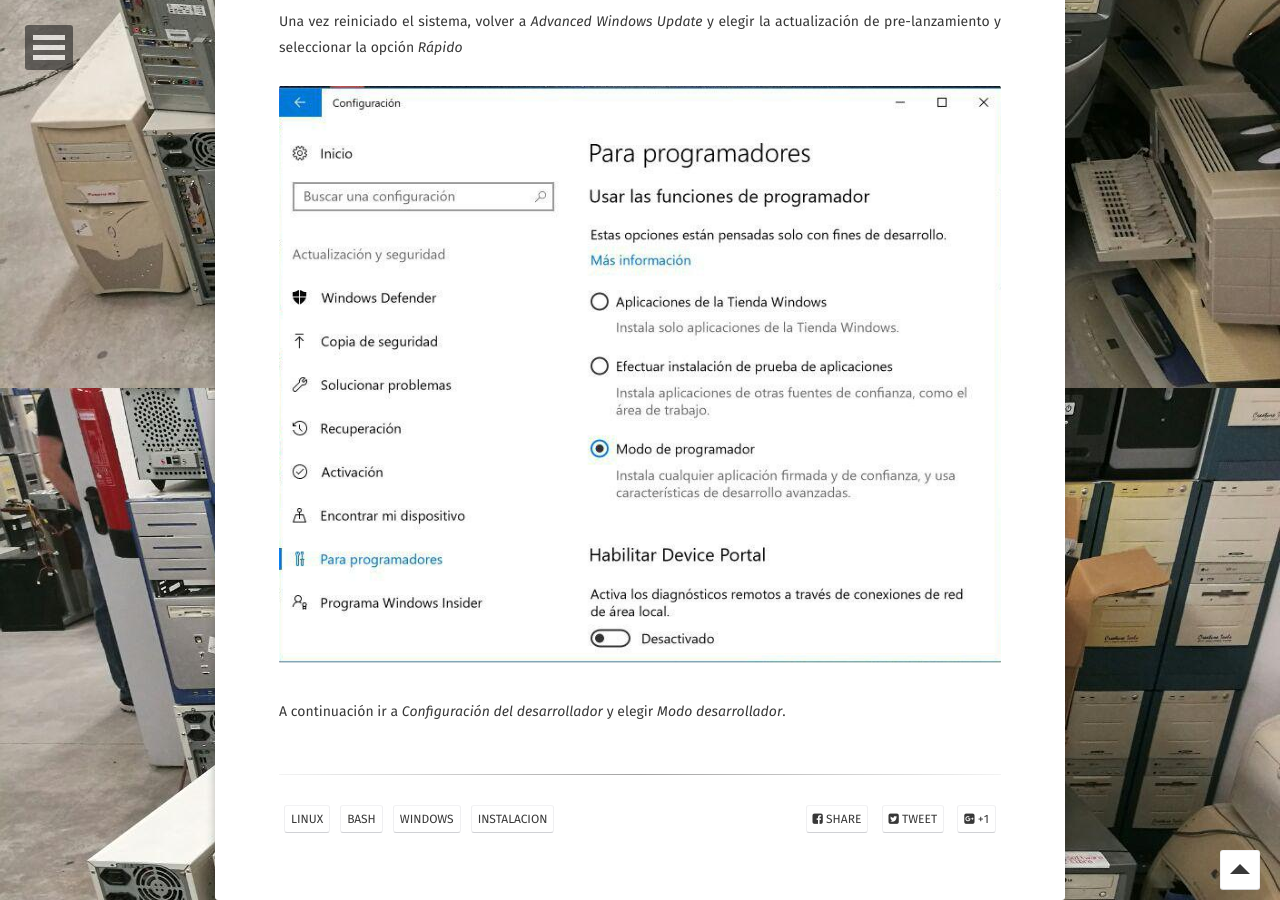
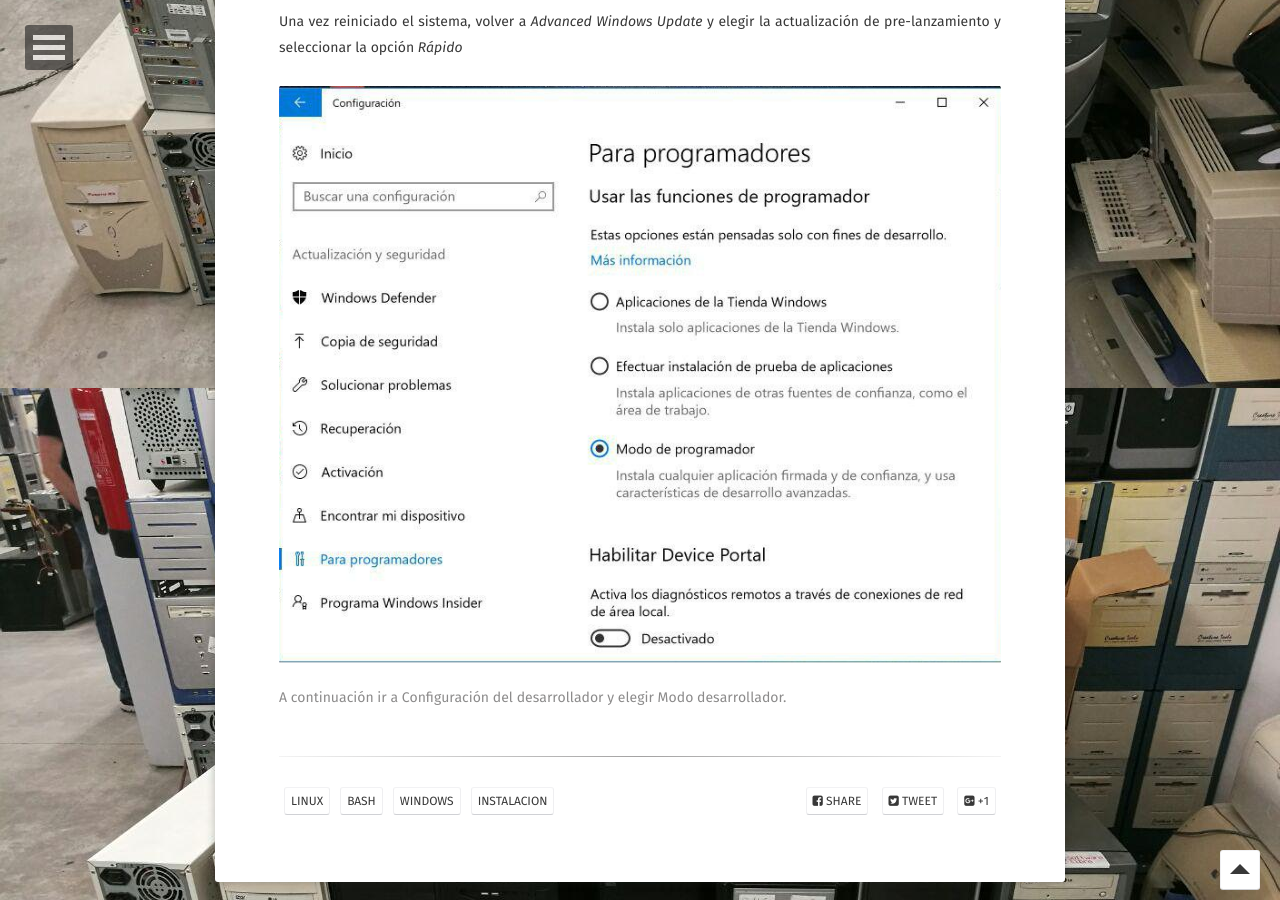
Before and after one commit to Makova/MakovaLibre, a Jekyll site: the page built from _posts/2017-04-02-instalar-bash-linux.md, in a window 1280 px wide and 900 px high, scrolled down 572 px. Built offline with Jekyll 4.4.1, drawn with Linux system fonts in a browser that asks for light colours; some web fonts are replaced; part of the change alters nothing that is shown.

Commit message:
imposible que no se pueda en markdown

```diff
--- a/_posts/2017-04-02-instalar-bash-linux.md
+++ b/_posts/2017-04-02-instalar-bash-linux.md
@@ -18,7 +18,9 @@ Después de esto, comenzamos.
 Lo primero es activar o unirse al programa *Insider Build* para tener acceso a funciones de pre-lanzamiento. Abrimos *Configuración de actualizaciones* y vamos a *Opciones Avanzadas*  Siguiendo las instrucciones no unimos al programa *Insider Build* . Se requiere que inicie sesión con la cuenta de Microsoft y reinciar el sistema.
 
 Una vez reiniciado el sistema, volver a *Advanced Windows Update* y elegir la actualización de pre-lanzamiento y seleccionar la opción *Rápido*
+
 <figure>
     <img src="/assets/images/bash-windows10/Bash0.png">
+    <figcaption>A continuación ir a Configuración del desarrollador y     elegir Modo desarrollador.
+    </figcaption>
 </figure>
-A continuación ir a *Configuración del desarrollador* y elegir *Modo desarrollador*.
```
